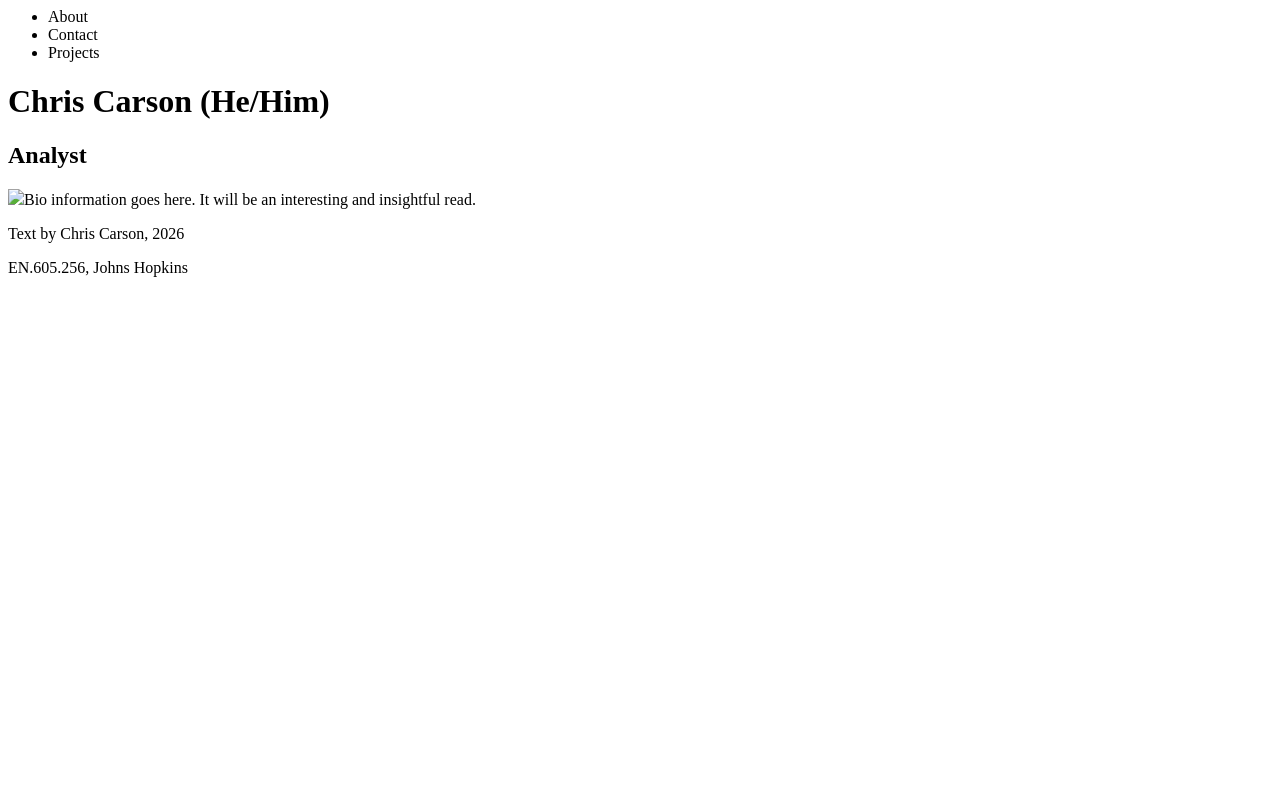
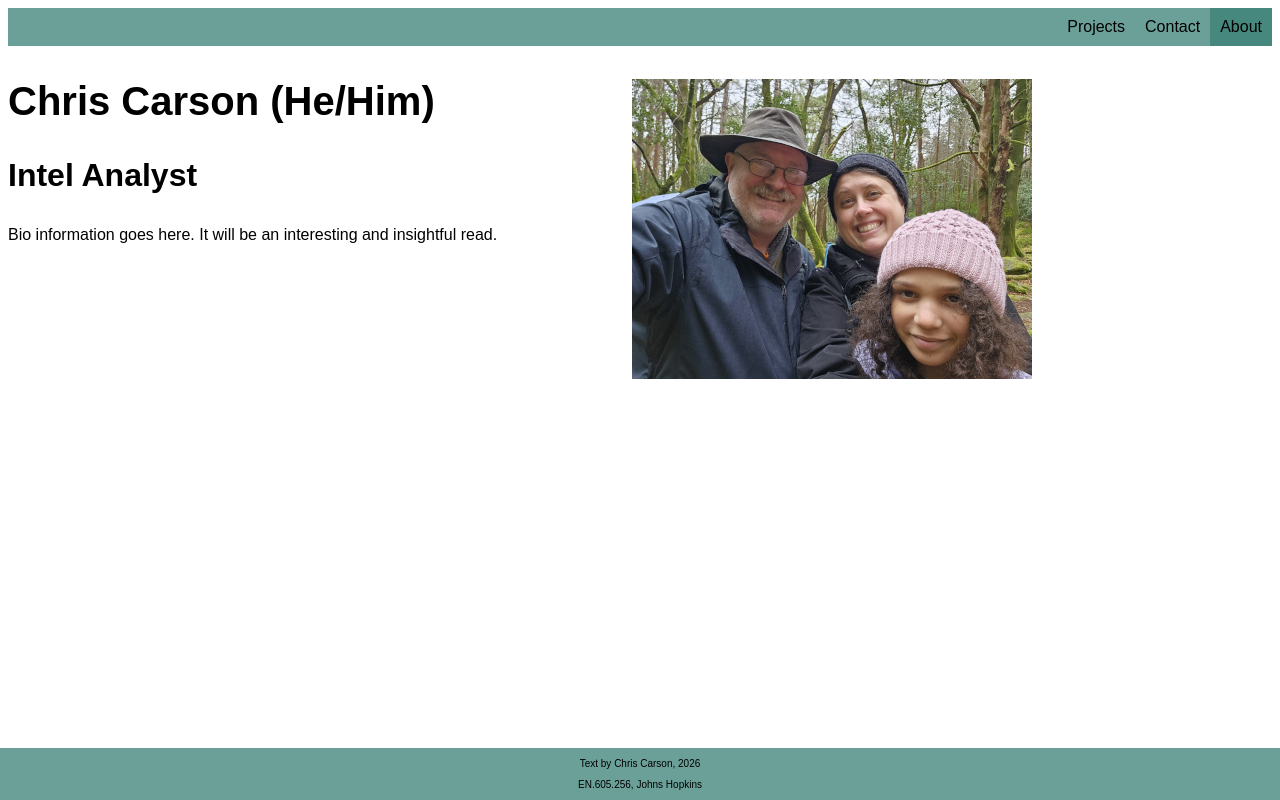
Before and after one commit to theinfn8/jhu_software_concepts, a Flask app: template Module 1/templates/home.html in a window 1280 px wide. Run offline with Flask 3, Linux system fonts and the light colour scheme; the template is opened without the code that fills it, so the values that code supplies are empty.

Commit message:
Corrected start-up bug, fixed CSS reference, setup CSS menu

```diff
--- a/Module 1/run.py
+++ b/Module 1/run.py
@@ -4,9 +4,17 @@ from flask import Flask, render_template
 app = Flask(__name__)
 
 # Bind route for root
-@app.route("/")
+@app.route('/')
 def home():
     return render_template('home.html')
 
-if __name__=='__run__':
+@app.route('/contact')
+def contact():
+    return "Contact info here."
+
+@app.route('/projects')
+def projects():
+    return "Project info here"
+
+if __name__=='__main__':
     app.run(host='0.0.0.0', port=8080)
--- a/Module 1/static/css/main.css
+++ b/Module 1/static/css/main.css
@@ -8,28 +8,53 @@ nav {
     background-color: #6ba099;
     color: black;
     text-align: right;
+    width: 100%;
 }
 
-nav ul li {
-    color: black;
+ul {
+    list-style-type: none;
+    padding: 0px;
+    margin: 0;
+    overflow: hidden;
+    background-color: #6ba099;
+}
+
+ul li {
+    float: right;
+    background-color: #6ba099;
+    padding: 10px;
+}
+
+ul li:hover {
+    background-color: #46877e;
 }
 
 .selected {
     background-color: #46877e;
-
 }
 
 .biopic {
     float: right;
-    width: 25%;
+}
+
+main {
+    max-width: 1024px;
 }
 
 footer {
+    position: fixed;
+    left: 0;
+    bottom: 0;
     width: 100%;
     font-weight: lighter;
     font-size: x-small;
     text-align: center;
     margin-top: 4rem;
+    background-color: #6ba099;
+}
+
+footer p {
+    background-color: #6ba099;
 }
 
 h2 {
--- a/Module 1/templates/home.html
+++ b/Module 1/templates/home.html
@@ -1,20 +1,26 @@
+<!DOCTYPE html>
 <html>
     <head>
         <title>About Me</title>
-        <link rel="stylesheet" src="{{url_for('static/css',filename='main.css')}}" />
+        <link rel="stylesheet" href="{{url_for('static',filename='css/main.css')}}" />
     </head>
     <body>
         <nav>
             <ul>
-                <li>About</li>
+                <li class="selected">About</li>
                 <li>Contact</li>
                 <li>Projects</li>
             </ul>
         </nav>
         <main>
-            <h1>Chris Carson (He/Him)</h1>
-            <h2>Analyst</h2>
-            <p><img src="{{url_for('static/img', filename='chris.jpg')}}" class="biopic">Bio information goes here. It will be an interesting and insightful read.</p>
+            <img src="{{url_for('static', filename='img/chris.jpg')}}" class="biopic"/>
+            <h2>Chris Carson (He/Him)</h2>
+            <h3>Intel Analyst</h3>
+
+            <p>
+                Bio information goes here. It will be an interesting and insightful read.
+
+            </p>
         </main>
         <footer>
             <p>Text by Chris Carson, 2026</p>
--- /dev/null
+++ b/Module 1/test.py
@@ -0,0 +1,2 @@
+import sys
+print(sys.path)
```
Also changed, not shown: Module 1/static/img/chris.jpg.
